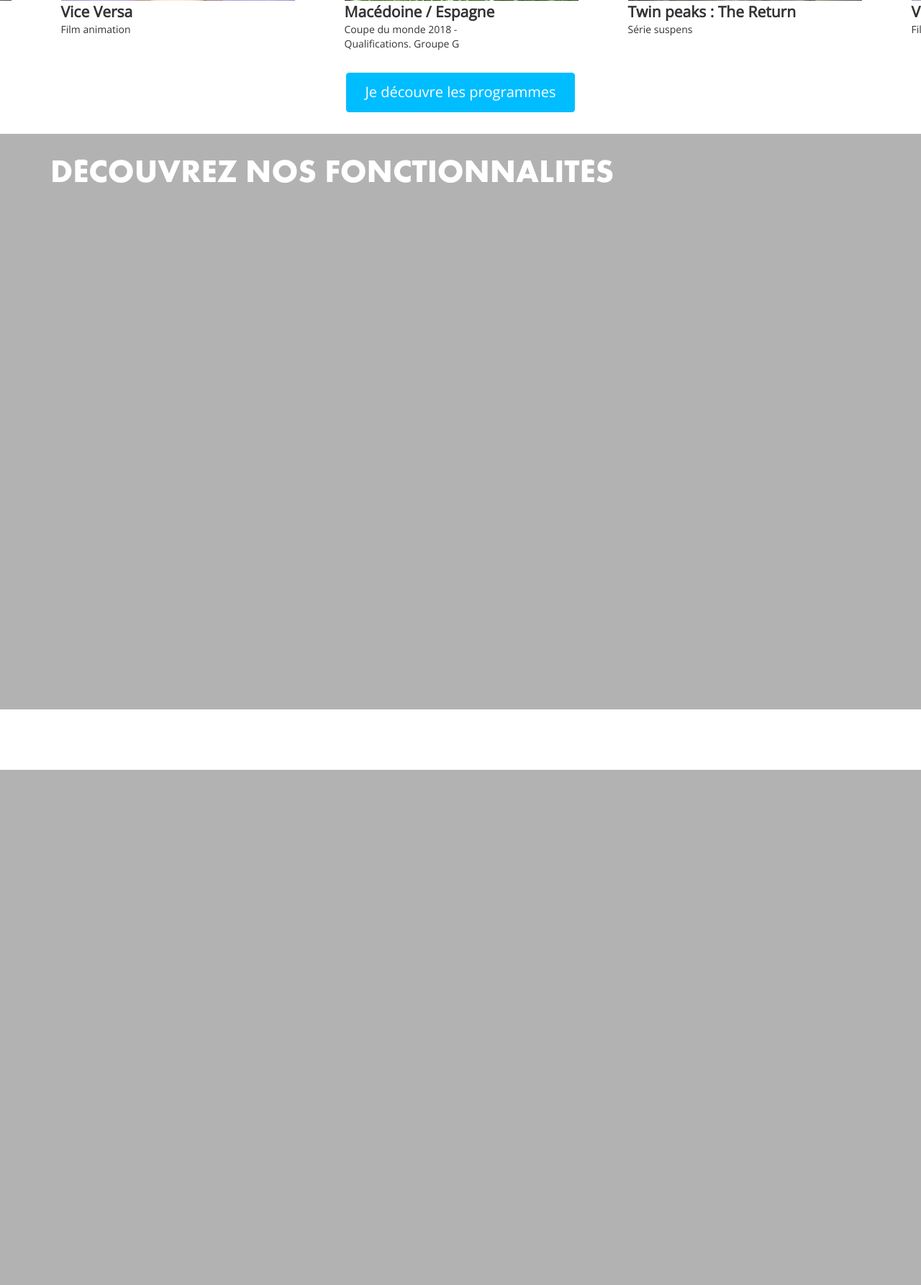
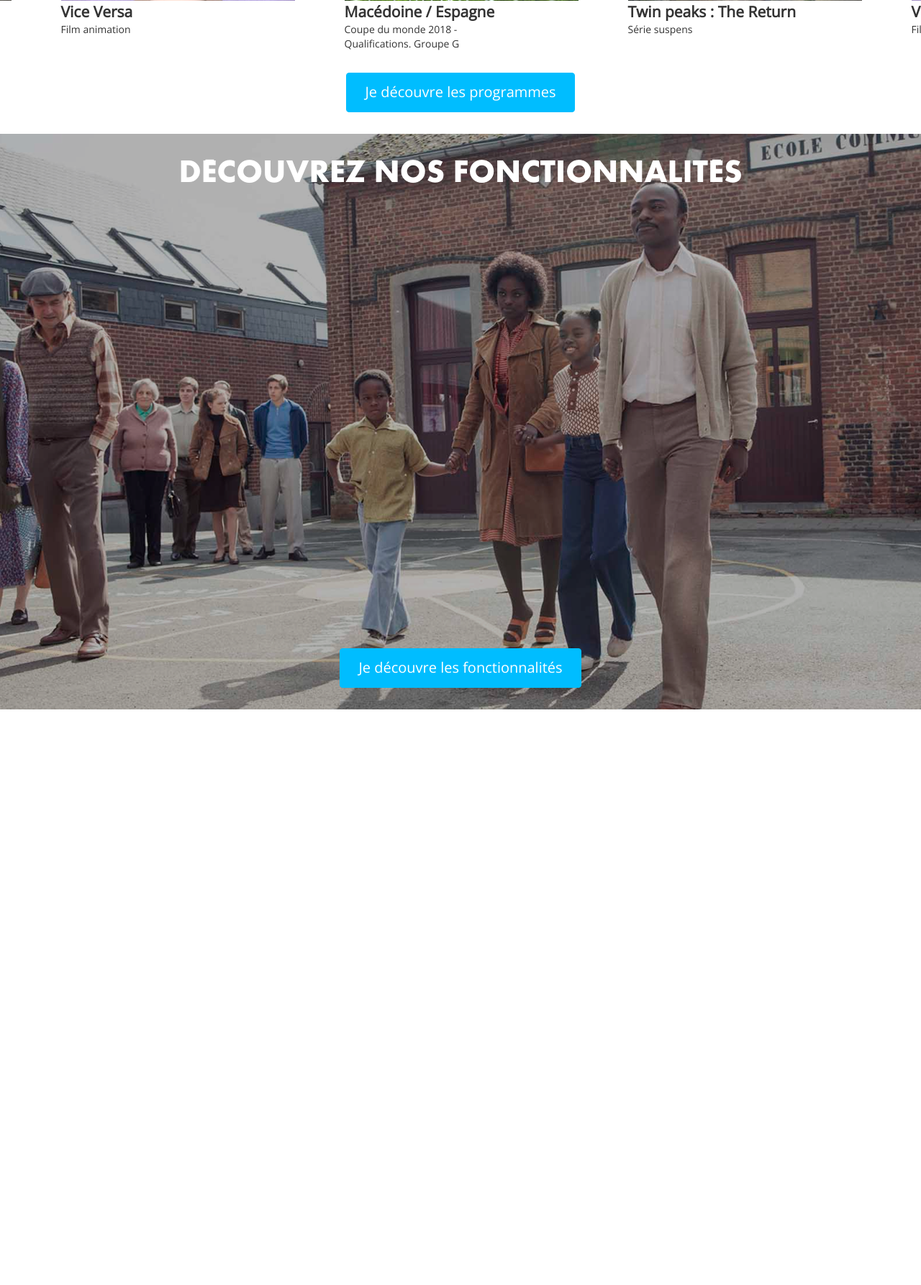
Before and after one commit to RBailleux/Comp2017MyCanal, a PHP site: page / in a window 1280 px wide. Shown: the part 1086-2872 px from the top of the page at 72% size. Before the commit the page ends 2156 px from the top, so only its background shows below. Run offline with PHP 8.4, Linux system fonts and the light colour scheme.

Commit message:
landing functionnalities

```diff
--- a/assets/css/main.css
+++ b/assets/css/main.css
@@ -26,7 +26,11 @@ h1{
 /**********/
 /** MAIN **/
 /**********/
-
+.container-fill{
+	position:relative;
+	min-height: 100%;
+    height: 100%;
+}
 .background-overlay{
 	left:0;
 	position:absolute;
@@ -57,12 +61,12 @@ h1{
 .black{
 	color:#000;
 }
+.onBottom{
+	position:absolute;
+	bottom:30px;
+}
 
 /*PROGRAMS*/
-.container-fill{
-	min-height: 100%;
-    height: 100%;
-}
 #logoMyCanal{
 	text-align:center;
 }
@@ -137,6 +141,14 @@ h1{
 	text-align:left;
 }
 
+/*FUNCTIONNALITIES*/
+#functionalities{
+	width:100%;
+	height: 100%;
+	background-image:url(../img/bg2.png);
+	background-size:cover;
+}
+
 /* BEGIN LOADER */
 .loader-spinner {
   margin: 100px auto;
--- a/index.php
+++ b/index.php
@@ -119,7 +119,10 @@
 			<div class="container container-fill">
 				<div class="row">
 					<div class="col-xs-12">
-						<h1 class="uppercase space-top">Découvrez nos fonctionnalités</h1>
+						<h1 class="uppercase center space-top">Découvrez nos fonctionnalités</h1>
+					</div>
+					<div class="col-xs-12 center onBottom">
+						<button class="btn btn-primary btn-big">Je découvre les fonctionnalités</button>
 					</div>
 				</div>
 			</div>
```
